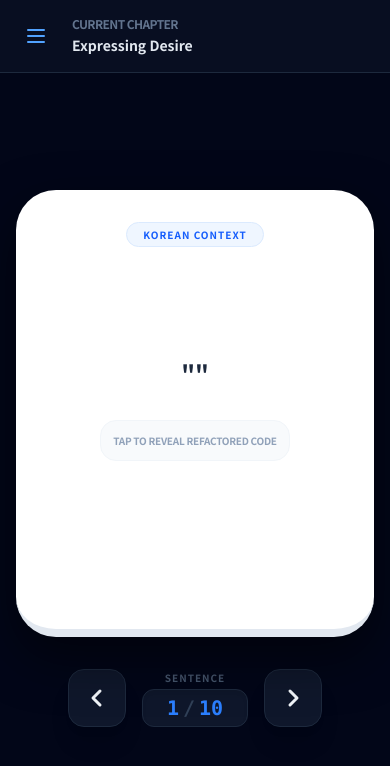
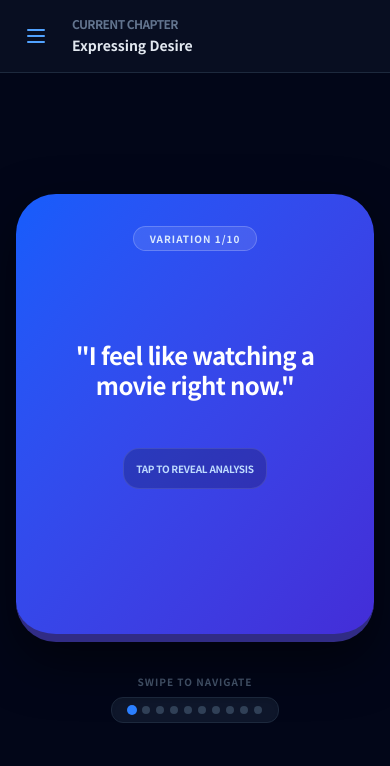
Before and after one commit to CoderCollie/EnglishStudy, a React (Vite) app in the folder study-app/: page / in a window 390 px wide. Shown: the top 766 px of the page. Built offline with nearby package versions, Linux system fonts and the light colour scheme.

Commit message:
fix: Fix Chapter 1 formatting and enhance UI/UX with English-first view and mobile swipe

```diff
--- a/study-app/src/App.jsx
+++ b/study-app/src/App.jsx
@@ -1,4 +1,4 @@
-import React, { useState, useEffect } from 'react';
+import React, { useState, useEffect, useRef } from 'react';
 import chapters from './chapter_data.json';
 
 function App() {
@@ -6,6 +6,10 @@ function App() {
   const [currentVarIdx, setCurrentVarIdx] = useState(0);
   const [isFlipped, setIsFlipped] = useState(false);
   const [isSidebarOpen, setIsSidebarOpen] = useState(false);
+
+  // 스와이프 제스처를 위한 상태 변수
+  const touchStartX = useRef(null);
+  const touchEndX = useRef(null);
 
   const currentChapter = chapters[currentChapterIdx];
   const currentVar = currentChapter.variations[currentVarIdx];
@@ -38,7 +42,33 @@ function App() {
     setCurrentChapterIdx(idx);
     setCurrentVarIdx(0);
     setIsFlipped(false);
-    setIsSidebarOpen(false); // 모바일에서 선택 시 사이드바 닫기
+    setIsSidebarOpen(false); // 모바일에서 챕터 선택 시 사이드바 닫기
+  };
+
+  // 모바일 스와이프 이벤트 핸들러
+  const handleTouchStart = (e) => {
+    touchStartX.current = e.targetTouches[0].clientX;
+  };
+
+  const handleTouchMove = (e) => {
+    touchEndX.current = e.targetTouches[0].clientX;
+  };
+
+  const handleTouchEnd = () => {
+    if (!touchStartX.current || !touchEndX.current) return;
+
+    const distance = touchStartX.current - touchEndX.current;
+    const minSwipeDistance = 50; // 최소 스와이프 인식 거리
+
+    if (distance > minSwipeDistance) {
+      nextVar(); // 왼쪽으로 스와이프 -> 다음 문장
+    } else if (distance < -minSwipeDistance) {
+      prevVar(); // 오른쪽으로 스와이프 -> 이전 문장
+    }
+
+    // 상태 초기화
+    touchStartX.current = null;
+    touchEndX.current = null;
   };
 
   return (
@@ -89,6 +119,7 @@ function App() {
 
       {/* Main Content */}
       <div className="flex-1 flex flex-col relative overflow-hidden bg-[radial-gradient(circle_at_top_right,_var(--tw-gradient-stops))] from-slate-900 via-slate-950 to-black">
+
         {/* Top Mobile Bar */}
         <div className="md:hidden flex items-center p-4 bg-slate-900/50 border-b border-slate-800">
           <button onClick={() => setIsSidebarOpen(true)} className="p-2 text-blue-400 hover:bg-slate-800 rounded-lg transition-colors">
@@ -102,76 +133,88 @@ function App() {
 
         <div className="flex-1 overflow-y-auto p-4 md:p-8 flex flex-col items-center">
           <div className="max-w-4xl w-full flex-1 flex flex-col">
-            {/* Header (Desktop) */}
+
+            {/* Header (Desktop & Tablet) */}
             <div className="hidden md:block mb-10 text-center">
               <h2 className="text-3xl font-black mb-4 bg-clip-text text-transparent bg-gradient-to-r from-blue-400 to-indigo-500">
                 {currentChapter.title}
               </h2>
               <div className="bg-slate-900/50 rounded-2xl p-5 inline-block border border-slate-800 backdrop-blur-md">
+                <p className="text-slate-400 text-sm mb-1 font-mono uppercase tracking-widest">Base Target</p>
                 <p className="text-blue-300 text-lg font-medium italic">"{currentChapter.coreMeaning.kr}"</p>
-                <p className="text-slate-500 text-xs mt-2 font-mono uppercase tracking-widest">{currentChapter.coreMeaning.en}</p>
               </div>
             </div>
 
-            {/* Flashcard */}
-            <div className="flex-1 flex flex-col items-center justify-center py-4 min-h-[450px]">
+            {/* Flashcard with Swipe Handlers */}
+            <div
+              className="flex-1 flex flex-col items-center justify-center py-2 md:py-4 min-h-[450px]"
+              onTouchStart={handleTouchStart}
+              onTouchMove={handleTouchMove}
+              onTouchEnd={handleTouchEnd}
+            >
               <div
                 className="relative w-full max-w-lg aspect-[4/5] md:h-[450px] perspective-1000 cursor-pointer"
                 onClick={() => setIsFlipped(!isFlipped)}
               >
                 <div className={`w-full h-full duration-700 preserve-3d transition-transform ${isFlipped ? 'rotate-y-180' : ''}`}>
 
-                  {/* Front: Question */}
-                  <div className="absolute w-full h-full backface-hidden bg-white text-slate-900 rounded-[2.5rem] shadow-[0_20px_50px_rgba(0,0,0,0.5)] p-8 md:p-12 flex flex-col items-center justify-center text-center border-b-8 border-slate-200">
-                    <div className="absolute top-8 px-4 py-1 rounded-full bg-blue-50 text-[10px] font-black text-blue-600 uppercase tracking-widest border border-blue-100">
-                      Korean Context
+                  {/* FRONT: ENGLISH SENTENCE FIRST (Active Recall) */}
+                  <div className="absolute w-full h-full backface-hidden bg-gradient-to-br from-blue-600 to-indigo-700 text-white rounded-[2.5rem] shadow-[0_20px_50px_rgba(0,0,0,0.5)] p-8 md:p-12 flex flex-col items-center justify-center text-center border-b-8 border-indigo-900">
+                    <div className="absolute top-8 px-4 py-1 rounded-full bg-white/10 text-[10px] font-black text-blue-100 uppercase tracking-widest border border-white/20">
+                      Variation {currentVarIdx + 1}/10
                     </div>
-                    <p className="text-2xl md:text-4xl font-bold leading-tight text-slate-800">
-                      "{currentVar.meaning}"
-                    </p>
-                    <div className="mt-8 p-3 rounded-2xl bg-slate-50 border border-slate-100">
-                       <p className="text-[10px] text-slate-400 uppercase font-bold tracking-tight">Tap to Reveal Refactored Code</p>
+                    <h3 className="text-2xl md:text-4xl font-bold leading-tight tracking-tight">
+                      "{currentVar.sentence}"
+                    </h3>
+                    <div className="mt-12 p-3 rounded-2xl bg-black/20 border border-white/10">
+                       <p className="text-[10px] text-blue-200 uppercase font-bold tracking-tight">Tap to Reveal Analysis</p>
                     </div>
                   </div>
 
-                  {/* Back: Answer */}
-                  <div className="absolute w-full h-full backface-hidden rotate-y-180 bg-gradient-to-br from-blue-600 to-indigo-700 text-white rounded-[2.5rem] shadow-2xl p-6 md:p-10 flex flex-col overflow-y-auto">
-                    <div className="flex justify-between items-start mb-6">
-                      <span className="px-3 py-1 rounded-full bg-white/10 text-[10px] font-bold uppercase tracking-tighter border border-white/10">
-                        Variation {currentVarIdx + 1}/10
-                      </span>
-                    </div>
-                    <h3 className="text-xl md:text-3xl font-bold mb-8 leading-tight tracking-tight">
-                      {currentVar.sentence}
-                    </h3>
-                    <div className="space-y-6">
-                      <div className="bg-black/20 rounded-2xl p-4 border border-white/5">
-                        <p className="text-blue-200 text-[10px] font-black uppercase mb-2 tracking-widest">Literal Translation</p>
-                        <p className="text-sm md:text-base leading-relaxed opacity-90">{currentVar.literalTranslation}</p>
+                  {/* BACK: KOREAN MEANING & NUANCE ANALYSIS */}
+                  <div className="absolute w-full h-full backface-hidden rotate-y-180 bg-white text-slate-900 rounded-[2.5rem] shadow-2xl p-6 md:p-10 flex flex-col overflow-y-auto border-4 border-blue-100">
+                    <span className="text-xs font-bold text-blue-500 uppercase tracking-widest mb-4 border-b border-slate-100 pb-2">Analysis</span>
+
+                    <p className="text-xl md:text-2xl font-bold mb-4 leading-tight text-slate-800">
+                      "{currentVar.meaning}"
+                    </p>
+
+                    <div className="space-y-4 mt-2">
+                      <div className="bg-slate-50 rounded-xl p-4 border border-slate-200">
+                        <p className="text-blue-600 text-[10px] font-black uppercase mb-1 tracking-widest">Literal Translation</p>
+                        <p className="text-sm md:text-base text-slate-600">{currentVar.literalTranslation}</p>
                       </div>
-                      <div className="px-2">
-                        <p className="text-blue-200 text-[10px] font-black uppercase mb-2 tracking-widest">Vocabulary & Nuance</p>
-                        <p className="text-xs md:text-sm leading-relaxed text-blue-50 whitespace-pre-line font-medium">
+                      <div className="px-2 pb-4">
+                        <p className="text-orange-500 text-[10px] font-black uppercase mb-2 tracking-widest">Vocabulary & Nuance</p>
+                        <p className="text-xs md:text-sm leading-relaxed text-slate-700 whitespace-pre-line font-medium">
                           {currentVar.nuance}
                         </p>
                       </div>
                     </div>
                   </div>
+
                 </div>
               </div>
 
               {/* Controls */}
               <div className="mt-8 md:mt-12 flex items-center gap-4 md:gap-8">
-                <button onClick={(e) => { e.stopPropagation(); prevVar(); }} className="p-4 rounded-2xl bg-slate-900 hover:bg-blue-600 transition-all shadow-xl border border-slate-800 active:scale-95 group">
+                {/* Desktop Prev Button */}
+                <button onClick={(e) => { e.stopPropagation(); prevVar(); }} className="hidden md:block p-4 rounded-2xl bg-slate-900 hover:bg-blue-600 transition-all shadow-xl border border-slate-800 active:scale-95 group">
                   <svg className="w-6 h-6 group-hover:scale-110 transition-transform" fill="none" stroke="currentColor" viewBox="0 0 24 24"><path d="M15 19l-7-7 7-7" strokeWidth="3" strokeLinecap="round" strokeLinejoin="round"/></svg>
                 </button>
+
+                {/* Dots / Status Indicator */}
                 <div className="flex flex-col items-center">
-                  <div className="text-[10px] font-black text-slate-600 uppercase tracking-widest mb-1">Sentence</div>
-                  <div className="text-xl font-mono font-bold text-blue-500 bg-slate-900 px-6 py-1 rounded-xl border border-slate-800 shadow-inner">
-                    {currentVarIdx + 1}<span className="text-slate-700 mx-1">/</span>10
+                  <div className="text-[10px] font-black text-slate-600 uppercase tracking-widest mb-2">Swipe to navigate</div>
+                  <div className="flex gap-1.5 items-center bg-slate-900 px-4 py-2 rounded-xl border border-slate-800 shadow-inner">
+                    {Array.from({ length: 10 }).map((_, i) => (
+                      <div key={i} className={`w-2 h-2 rounded-full transition-all ${i === currentVarIdx ? 'bg-blue-500 scale-125' : 'bg-slate-700'}`} />
+                    ))}
                   </div>
                 </div>
-                <button onClick={(e) => { e.stopPropagation(); nextVar(); }} className="p-4 rounded-2xl bg-slate-900 hover:bg-blue-600 transition-all shadow-xl border border-slate-800 active:scale-95 group">
+
+                {/* Desktop Next Button */}
+                <button onClick={(e) => { e.stopPropagation(); nextVar(); }} className="hidden md:block p-4 rounded-2xl bg-slate-900 hover:bg-blue-600 transition-all shadow-xl border border-slate-800 active:scale-95 group">
                   <svg className="w-6 h-6 group-hover:scale-110 transition-transform" fill="none" stroke="currentColor" viewBox="0 0 24 24"><path d="M9 5l7 7-7 7" strokeWidth="3" strokeLinecap="round" strokeLinejoin="round"/></svg>
                 </button>
               </div>
```
Also changed, not shown: study-app/src/chapter_data.json, 2 other files (tests, documents, lock files or other folders).
